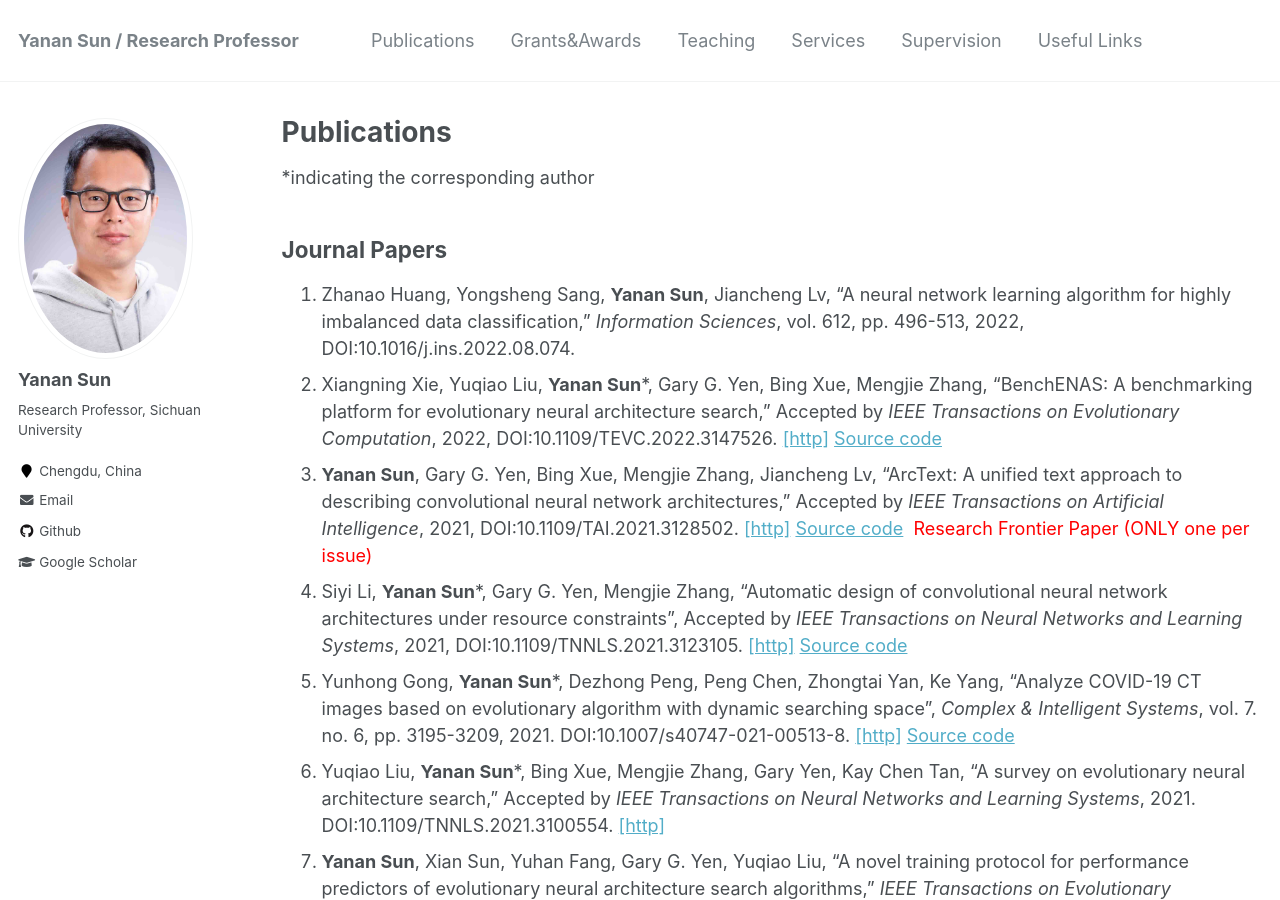
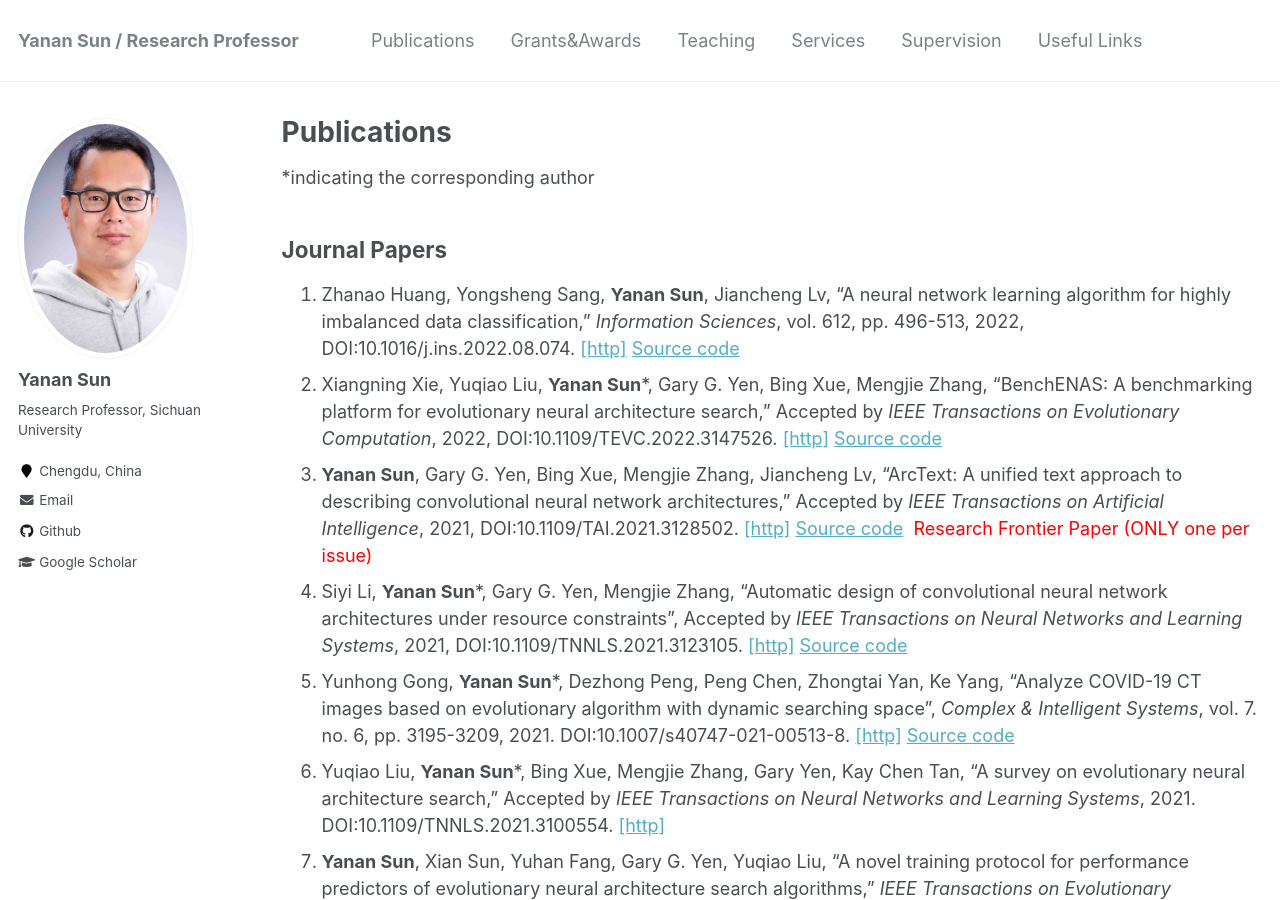
Before and after one commit to yn-sun/yn-sun.github.io, a Jekyll site: the page built from _pages/publications.md, in a window 1280 px wide and 900 px high. Built offline with Jekyll 4.4.1, drawn with Linux system fonts in a browser that asks for light colours; comment, search, counter and statistics services are not loaded.

Commit message:
Update publications.md

```diff
--- a/_pages/publications.md
+++ b/_pages/publications.md
@@ -7,7 +7,7 @@ author_profile: true
 *indicating the corresponding author
 ## Journal Papers
 
-1. Zhanao Huang, Yongsheng Sang, **Yanan Sun**, Jiancheng Lv, "A neural network learning algorithm for highly imbalanced data classification," <i>Information Sciences</i>, vol. 612, pp. 496-513, 2022, DOI:10.1016/j.ins.2022.08.074.
+1. Zhanao Huang, Yongsheng Sang, **Yanan Sun**, Jiancheng Lv, "A neural network learning algorithm for highly imbalanced data classification," <i>Information Sciences</i>, vol. 612, pp. 496-513, 2022, DOI:10.1016/j.ins.2022.08.074.  [[http]](https://www.sciencedirect.com/science/article/pii/S0020025522009847)  [Source code](https://github.com/yn-sun/paper_source_code/tree/main/ZAH_IS_Paper)
 2. Xiangning Xie, Yuqiao Liu, **Yanan Sun***, Gary G. Yen, Bing Xue, Mengjie Zhang, "BenchENAS: A benchmarking platform for evolutionary neural architecture search," Accepted by <i>IEEE Transactions on Evolutionary Computation</i>, 2022, DOI:10.1109/TEVC.2022.3147526. [[http]](https://ieeexplore.ieee.org/document/9697075)  [Source code](https://benchenas.com/)
 3. **Yanan Sun**, Gary G. Yen, Bing Xue, Mengjie Zhang, Jiancheng Lv, "ArcText: A unified text approach to describing convolutional neural network architectures," Accepted by <i>IEEE Transactions on Artificial Intelligence</i>, 2021, DOI:10.1109/TAI.2021.3128502. [[http]](https://ieeexplore.ieee.org/document/9618852) [Source code](https://github.com/yn-sun/arctext)&nbsp;&nbsp;<span style="color: #FF0000">Research Frontier Paper (ONLY one per issue)</span>
 4. Siyi Li, **Yanan Sun***, Gary G. Yen, Mengjie Zhang, "Automatic design of convolutional neural network architectures under resource constraints", Accepted by <i>IEEE Transactions on Neural Networks and Learning Systems</i>, 2021, DOI:10.1109/TNNLS.2021.3123105. [[http]](https://ieeexplore.ieee.org/document/9609007) [Source code](https://github.com/LLLsy-0868/CH-CNN)
```
